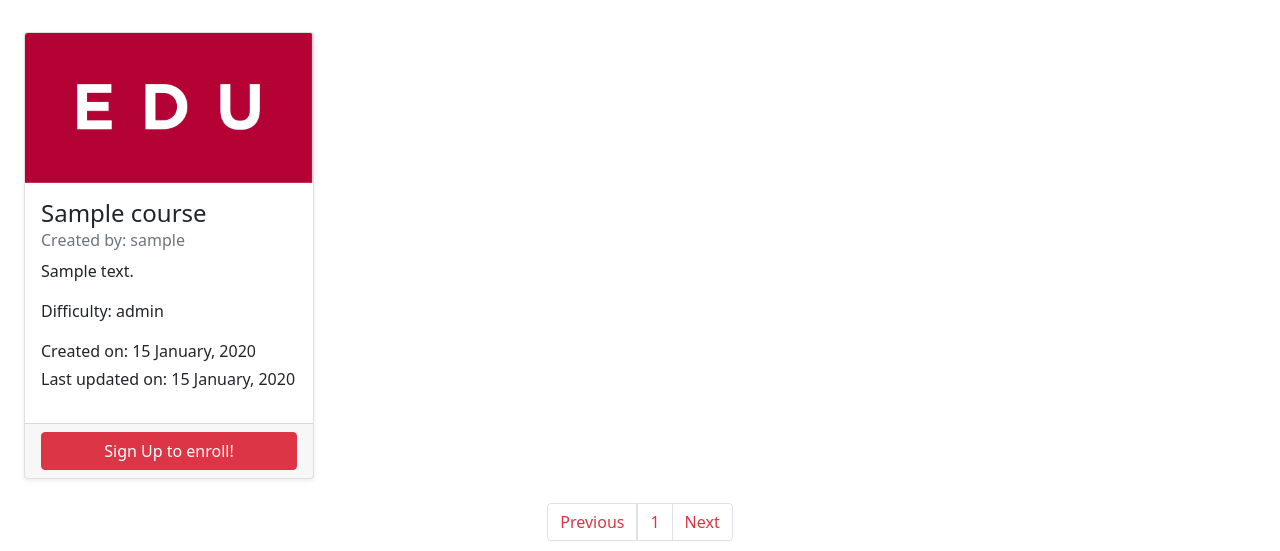
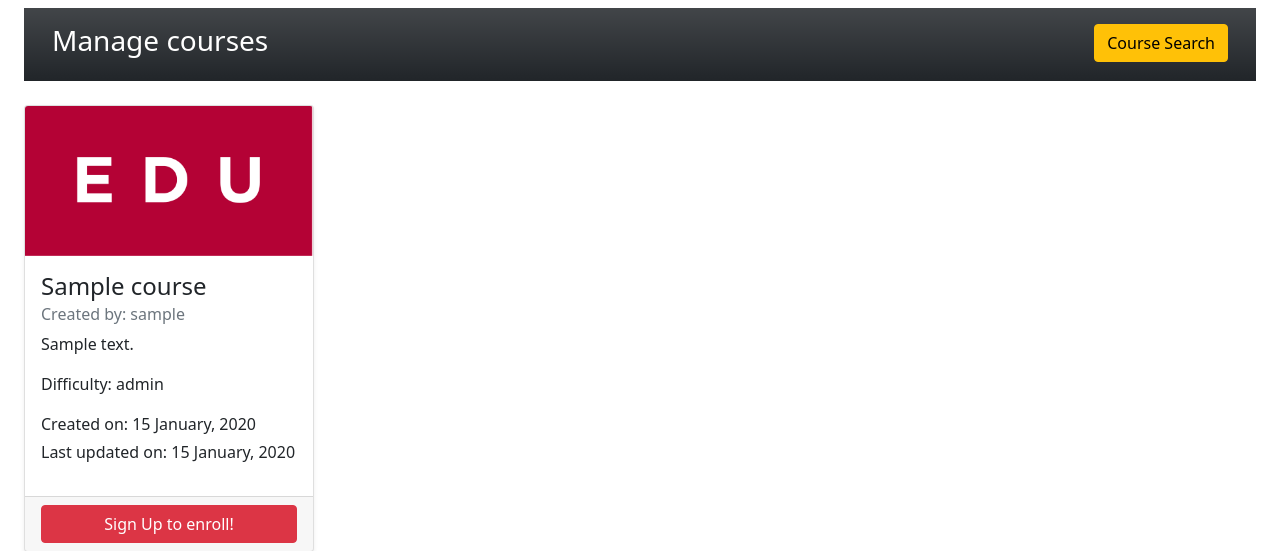
Before and after one commit to AndrStp/flask_epam, a Flask app: page /courses in a window 1280 px wide. Shown: the part 178-729 px from the top of the page. Run offline with Flask 2, Linux system fonts and the light colour scheme; tables that the repository leaves empty hold one stand-in row (values such as "Sample post"); parts of the project's set-up code (start-up, migrations or seed data) failed here and were passed over.

Commit message:
Added courses/search_courses route to main bp views module and search_courses template and CourseSearch web-form. Minor changes to docstrings

```diff
--- a/app/main/views.py
+++ b/app/main/views.py
@@ -1,10 +1,11 @@
+from datetime import datetime
 from flask import render_template, redirect, url_for, flash, abort, request, \
     jsonify, current_app
 from flask_login import login_required, current_user
 from . import main_bp
 from ..models.course import Course
 from ..service.service import UserService, CourseService
-from .forms import CourseForm
+from .forms import CourseForm, CourseSearchForm
 
 
 @main_bp.app_errorhandler(404)
@@ -22,6 +23,7 @@ def internal_error(e):
     """App-wide 500 error handling.
     Returns json response if request is in json format.
     Otherwise renders errors/500.html template"""
+    current_app.logger.debug('An internal server error occured')
     if request.path.startswith('/api/'):
         return jsonify({'error': 'not allowed'}), 500
     return render_template('errors/500.html'), 500
@@ -48,6 +50,53 @@ def courses():
     courses = pagination.items
     return render_template('courses.html', title=f'Courses - Page{page}',
                            courses=courses, pagination=pagination)
+
+
+@main_bp.route('/courses/search', methods=['GET', 'POST'])
+def search_courses():
+    """Route for course search form and results"""
+    form = CourseSearchForm()
+    if form.validate_on_submit():
+        filters = {k: v for k, v in form.data.items()
+                   if v and k not in ['username', 'submit', 'csrf_token',
+                                      'start_date', 'end_date']}
+
+        if filters.get('exam') == 'true':
+            filters['exam'] = True
+        elif filters.get('exam') == 'false':
+            filters['exam'] = False
+
+        if form.username.data:
+            user = UserService.get_by_field(username=form.username.data)
+            if not user:
+                flash(f'There is no user with username: {form.username.data}',
+                      'danger')
+                return redirect(url_for('main.courses'))
+            filters['author_id'] = user.id
+
+        start_date = form.start_date.data
+        end_date = form.end_date.data
+        if start_date or end_date:
+            # fill in missing dates
+            if not end_date:
+                end_date = datetime.date(datetime.utcnow())
+            if not start_date:
+                start_date = datetime(2021, 12, 1).date()
+            courses = (Course.query.filter_by(**filters)
+                                .filter(Course.date_created.between(start_date,
+                                                                    end_date))
+                                .order_by(Course.date_created.desc()).all())
+        else:
+            courses = (Course.query.filter_by(**filters)
+                                .order_by(Course.date_created.desc()).all())
+        if courses:
+            flash(f'{len(courses)} courses has been found', 'success')
+        else:
+            flash(f'No courses has been found', 'danger')
+        return render_template('courses.html', title=f'Filtered Courses',
+                               courses=courses)
+    return render_template('search_courses.html', title='Search for a course',
+                           form=form)
 
 
 @main_bp.route('/course/<int:course_id>')
--- a/app/templates/courses.html
+++ b/app/templates/courses.html
@@ -6,14 +6,21 @@
             <h1 class="text-center py-4">Courses Page</h1>
         </div>
 
-        {% if current_user.is_authenticated %}
-        <div class="container-fluid d-flex text-white bg-dark bg-gradient">
-            <h3 class="p-3">Manage courses</h3>
-            <div class="p-3 ms-auto align-items-center">
+        <div class="container-fluid d-inline-flex justify-content-around text-white bg-dark bg-gradient">
+            <div class="p-3 flex-grow-1">
+                <h3>Manage courses</h3>
+            </div>
+            <div class="p-3">
+                <a href="{{ url_for('main.search_courses') }}" class="btn btn-warning" >Course Search</a>
+            </div>
+
+            {% if current_user.is_authenticated %}
+            <div class="p-3">
                 <a href="{{ url_for('main.create_course') }}" class="btn btn-success">Add New Course</a>
             </div>
+            {% endif %}
         </div>
-        {% endif %}
+
 
         <div class="row row-cols-1 row-cols-md-4 g-4 py-4">
             {% if not courses %}
@@ -27,6 +34,7 @@
             {% endif %}
         </div>
 
+        {% if pagination %}
         <nav>
             <ul class="pagination justify-content-center">
                 <li {% if not pagination.has_prev %} class="page-item disabled"
@@ -68,4 +76,5 @@
         </nav>
 
     </div>
+    {% endif %}
 {% endblock %}
--- a/app/templates/create_course.html
+++ b/app/templates/create_course.html
@@ -2,13 +2,13 @@
 
 {% block page_content %}
 
-<div class="container" style="width: 60%">
+<div class="container" style="width: 50%">
     <h1 class="text-center py-3">Create new course</h1>
     <form class="row g-3" method="post">
         {{ form.hidden_tag() }}
 
         <div class="form-floating mb-3">
-            {{ form.label(class_='form-control', placeholder='Intro Python') }}
+            {{ form.label(class_='form-control', placeholder='Course label', value='Introductory Python 101') }}
             {{ form.label.label }}
 
             {% if form.label.errors %}
@@ -17,7 +17,7 @@
             {% endfor %}
             {% endif %}
         </div>
-        <div class="form-floating mb-3"> <!-- class="form-floating"-->
+        <div class="form-floating mb-3">
             {{ form.small_desc(class_='form-control', rows='3', style='height: 100px', placeholder='Intro Python') }}
             {{ form.small_desc.label('Course description (max 250 characters)') }}
 
```
Also changed, not shown: app/main/forms.py (+18 -2 lines), app/templates/search_courses.html (added, +65 -0 lines).
